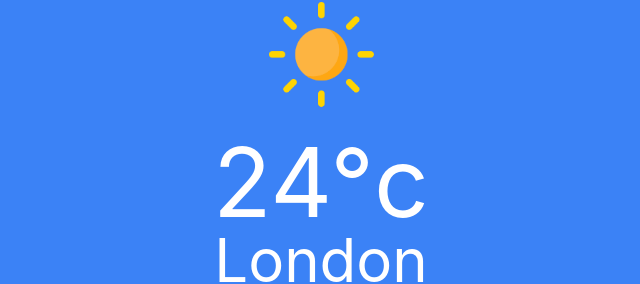
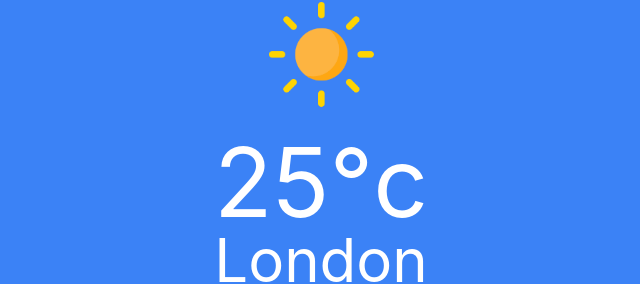
Before and after one commit to iamaliataie/react-weather-app, a React (Create React App) app: page / in a window 1280 px wide. Shown: the part 95-379 px from the top of the page, without its empty margins (319-959 px from the left). Built offline with nearby package versions, Linux system fonts and the light colour scheme.

Commit message:
temp useState

```diff
--- a/src/Components/WeatherApp/WeatherApp.jsx
+++ b/src/Components/WeatherApp/WeatherApp.jsx
@@ -14,6 +14,7 @@ const WeatherApp = () => {
     const api_key = 'dc51408f4d141a51ba856de26b7551d6'
 
     const [wIcon, setWeatherIcon] = useState(clear_icon)
+    const [temp, setTemp] = useState('25')
 
     const searchButton = async ()=> {
         const input = document.getElementById('search')
@@ -30,7 +31,7 @@ const WeatherApp = () => {
         const humidity = document.getElementById('humidity')
         const wind = document.getElementById('wind')
 
-        temp.innerHTML = data.main.temp + '&deg;c'
+        setTemp(data.main.temp)
         city.innerHTML = data.name
         humidity.innerHTML = data.main.humidity + '%'
         wind.innerHTML = data.wind.speed + ' ' + 'km/h'
@@ -58,7 +59,7 @@ const WeatherApp = () => {
         <div className="flex justify-center">
             <img src={wIcon} alt="" className='w-40'/>
         </div>
-        <div className="text-8xl text-white" id='temp'>24&deg;c</div>
+        <div className="text-8xl text-white" id='temp'>{temp}&deg;c</div>
         <div className="text-6xl text-white" id='city'>London</div>
         <div className="flex items-center justify-between text-white w-[360px] mx-auto px-4 mt-8">
             <div className="flex items-center justify-start space-x-2">
```
